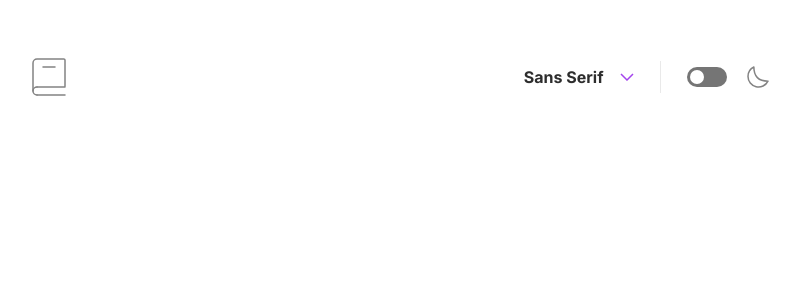
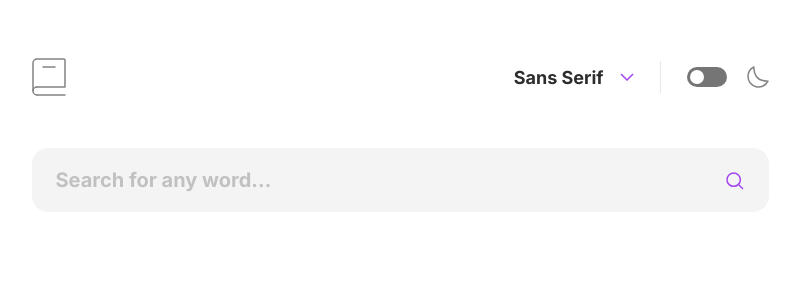
Before and after one commit to simokitkat/dictionary-web-app, a React (Vite) app: page / in a window 1280 px wide. Shown: the top 300 px of the page, without its empty margins (240-1040 px from the left). Built offline with nearby package versions, Linux system fonts and the light colour scheme.

Commit message:
feat: add Form component

```diff
--- a/src/App.jsx
+++ b/src/App.jsx
@@ -2,6 +2,7 @@ import { useEffect } from "react";
 import { useGlobalContext } from "./components/AppContext/AppContext";
 import "./global-styles.scss";
 import Header from "./components/Header/Header";
+import Form from "./components/Form/Form";
 
 function App() {
   const { isDark, font, bodyClass, setBodyClass } = useGlobalContext();
@@ -18,6 +19,7 @@ function App() {
   return (
     <main>
       <Header />
+      <Form />
     </main>
   );
 }
--- a/src/components/AppContext/AppContext.jsx
+++ b/src/components/AppContext/AppContext.jsx
@@ -13,6 +13,11 @@ export default function AppContext({ children }) {
   const [chosenFont, setChosenFont] = useState("Sans Serif");
   const [isClicked, setIsClicked] = useState(false);
   const [bodyClass, setBodyClass] = useState(font);
+  const [word, setWord] = useState("");
+  const [isLoading, setIsLoading] = useState(false);
+  const [isError, setIsError] = useState(false);
+  const [isEmpty, setIsEmpty] = useState(false);
+  const [wordDetails, setWordDetails] = useState([]);
 
   return (
     <GlobalContext.Provider
@@ -27,6 +32,16 @@ export default function AppContext({ children }) {
         setIsClicked,
         chosenFont,
         setChosenFont,
+        word,
+        setWord,
+        isLoading,
+        setIsLoading,
+        isError,
+        setIsError,
+        isEmpty,
+        setIsEmpty,
+        wordDetails,
+        setWordDetails,
       }}
     >
       {children}
--- /dev/null
+++ b/src/components/Form/Form.jsx
@@ -0,0 +1,80 @@
+import "./form.scss";
+import search from "../../assets/images/icon-search.svg";
+import { useGlobalContext } from "../AppContext/AppContext";
+
+export default function Form() {
+  const {
+    font,
+    word,
+    setWord,
+    setWordDetails,
+    setIsLoading,
+    setIsError,
+    isEmpty,
+    setIsEmpty,
+    isDark,
+  } = useGlobalContext();
+
+  const handleWordChange = (e) => {
+    setIsEmpty(false);
+    setWord(e.target.value);
+  };
+
+  const handleSubmit = (e) => {
+    e.preventDefault();
+
+    const url = `https://api.dictionaryapi.dev/api/v2/entries/en/${word}`;
+
+    console.log(url);
+
+    if (word === "") {
+      setIsEmpty(true);
+    } else {
+      setIsEmpty(false);
+    }
+
+    async function getWord() {
+      setIsLoading(true);
+      try {
+        const request = await fetch(url);
+
+        if (!request.ok) {
+          setIsError(true);
+          setIsLoading(false);
+          return;
+        }
+
+        const response = await request.json();
+        console.log(response);
+
+        setWordDetails(response);
+        setIsLoading(false);
+        setIsError(false);
+      } catch (error) {
+        console.log(error);
+
+        setIsLoading(false);
+        setIsError(true);
+      }
+    }
+
+    getWord();
+  };
+
+  return (
+    <form onSubmit={handleSubmit} className={isDark ? "dark" : ""}>
+      <input
+        type="text"
+        name="search"
+        className={font}
+        placeholder="Search for any word…"
+        value={word}
+        onChange={handleWordChange}
+      />
+      <img src={search} alt="search icon" />
+      <span className={isEmpty ? `empty ${font}` : font}>
+        Whoops, can’t be empty…
+      </span>
+    </form>
+  );
+}
--- /dev/null
+++ b/src/components/Form/form.scss
@@ -0,0 +1,66 @@
+@use "../../variables&mixins.scss" as *;
+
+form {
+  margin: 51.5px 0 45px;
+  height: 64px;
+  position: relative;
+
+  input {
+    display: block;
+    width: 100%;
+    height: 100%;
+    border-radius: 16px;
+    background: $the-lightest-grey;
+    border: none;
+    outline: none;
+    padding: 20px 24px;
+    color: $dark-gray;
+    font-size: 20px;
+    font-weight: $bold-weight;
+    caret-color: $purple;
+    cursor: pointer;
+    @include font-changing-mixin;
+    transition: 0.2s;
+
+    &:hover,
+    &:focus {
+      outline: 1px solid $purple;
+    }
+
+    &::placeholder {
+      color: $dark-gray;
+      opacity: 0.25;
+    }
+  }
+
+  img {
+    position: absolute;
+    top: 24px;
+    right: 24.45px;
+  }
+
+  span {
+    @include Heading-S($sans-serif);
+    @include font-changing-mixin;
+    color: $pink;
+    position: absolute;
+    bottom: -32px;
+    display: none;
+
+    &.empty {
+      display: block;
+    }
+  }
+}
+
+//Dark Theme
+form.dark {
+  input {
+    background: $very-dark-gray;
+    color: $white;
+
+    &::placeholder {
+      color: $white;
+    }
+  }
+}
--- a/src/components/Header/header.scss
+++ b/src/components/Header/header.scss
@@ -2,18 +2,10 @@
 
 header {
   color: $dark-gray;
+  font-size: 18px;
   font-weight: $bold-weight;
   @include flex-Hbetween-Vcenter;
-
-  &.sans-serif {
-    @include Body-M($sans-serif);
-  }
-  &.serif {
-    @include Body-M($serif);
-  }
-  &.mono {
-    @include Body-M($mono);
-  }
+  @include font-changing-mixin;
 
   .font-and-theme {
     @include flex-Vcenter-gap(26px);
@@ -55,6 +47,7 @@ header {
         flex-direction: column;
         gap: 16px;
         transition: 0.2s;
+        z-index: 2;
 
         &.active {
           opacity: 1;
--- a/src/global-styles.scss
+++ b/src/global-styles.scss
@@ -12,19 +12,10 @@
 body {
   background-color: $white;
   transition: 0.5s;
+  @include font-changing-mixin;
 
   &.dark {
     background-color: $black;
-  }
-
-  &.sans-serif {
-    font-family: $sans-serif;
-  }
-  &.serif {
-    font-family: $serif;
-  }
-  &.mono {
-    font-family: $mono;
   }
 }
 
--- a/src/variables&mixins.scss
+++ b/src/variables&mixins.scss
@@ -62,3 +62,15 @@ $pink: #ff5252;
   align-items: center;
   gap: $gap;
 }
+
+@mixin font-changing-mixin {
+  &.sans-serif {
+    font-family: $sans-serif;
+  }
+  &.serif {
+    font-family: $serif;
+  }
+  &.mono {
+    font-family: $mono;
+  }
+}
```
